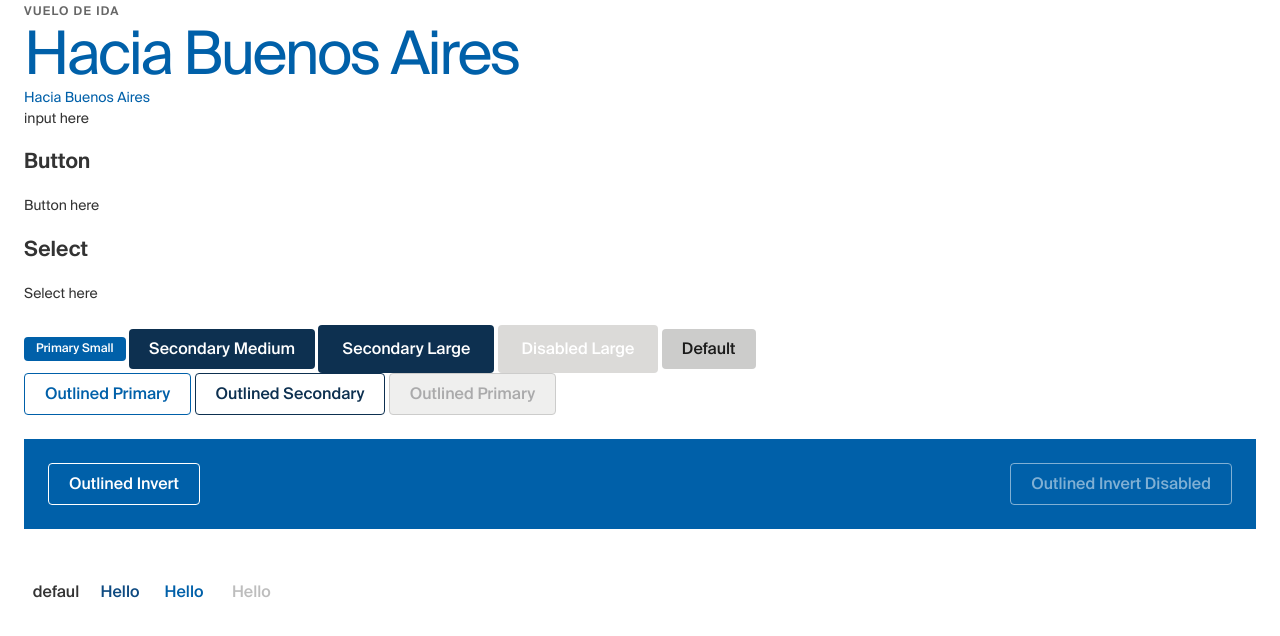
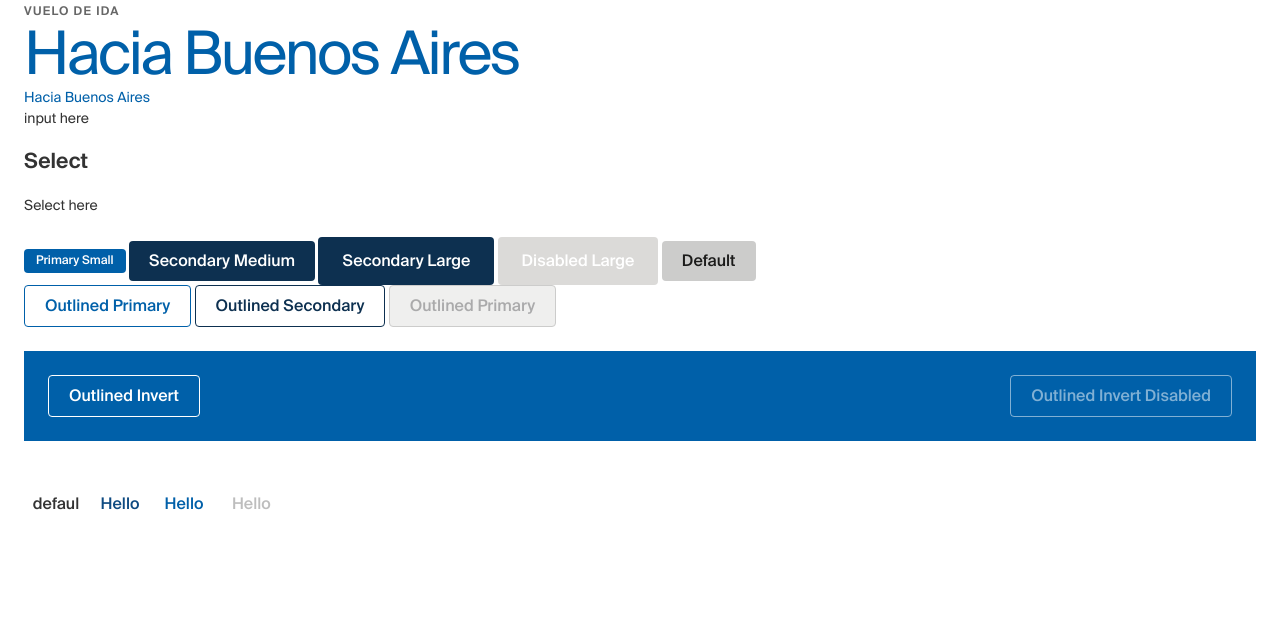
Before and after one commit to santiago86/testcomponents, a React (Create React App) app: page / in a window 1280 px wide. Shown: the top 636 px of the page. Built offline with nearby package versions, Linux system fonts and the light colour scheme.

Commit message:
add proptypes and rules

```diff
--- a/package.json
+++ b/package.json
@@ -8,6 +8,7 @@
     "@testing-library/jest-dom": "^5.7.0",
     "@testing-library/react": "^10.0.4",
     "@testing-library/user-event": "^7.1.2",
+    "prop-types": "^15.7.2",
     "react": "^16.13.1",
     "react-dom": "^16.13.1",
     "react-scripts": "3.4.1"
--- a/src/App.js
+++ b/src/App.js
@@ -1,55 +1,52 @@
 import React from "react"
 import Box from "@material-ui/core/Box"
-import Button from "@material-ui/core/Button"
-import Typography from "@material-ui/core/Typography"
 import Container from "@material-ui/core/Container"
 
 import InputCo from "./components/inputCo"
 import ButtonCo from "./components/buttonCo"
 import SelectCo from "./components/selectCo"
+import TypographyCo from "./components/typographyCo"
 
 function App() {
   return (
     <div className="App">
       <Container max-width="lg">
         <header className="App-header">
-          <Typography component="span" variant="overline">
+          <TypographyCo component="span" variant="overline">
             Vuelo de ida
-          </Typography>
-          <Typography variant="h1" component="h1" color="primary">
+          </TypographyCo>
+          <TypographyCo variant="h1" component="h1" color="primary">
             Hacia Buenos Aires
-          </Typography>
-          <Typography variant="body2" component="span" color="primary">
+          </TypographyCo>
+          <TypographyCo variant="body2" component="span" color="primary">
             Hacia Buenos Aires
-          </Typography>
+          </TypographyCo>
           <InputCo />
-          <h2>Button </h2>
-          <ButtonCo />
           <h2> Select </h2>
           <SelectCo />
           <br />
-          <Button variant="contained" size="small" color="primary">
+          <ButtonCo variant="contained" size="small" color="primary">
             Primary Small
-          </Button>{" "}
-          <Button variant="contained" color="secondary">
+          </ButtonCo>{" "}
+          <ButtonCo variant="contained" color="secondary">
             Secondary Medium
-          </Button>{" "}
-          <Button variant="contained" size="large" color="secondary">
+          </ButtonCo>{" "}
+          <ButtonCo variant="contained" size="large" color="secondary">
             Secondary Large
-          </Button>{" "}
-          <Button variant="contained" size="large" color="secondary" disabled>
+          </ButtonCo>{" "}
+          <ButtonCo variant="contained" size="large" color="secondary" disabled>
             Disabled Large
-          </Button>{" "}
-          <Button variant="contained">Default</Button> <br />
-          <Button variant="outlined" color="primary">
+          </ButtonCo>{" "}
+          <ButtonCo variant="contained">Default</ButtonCo> <br />
+          <ButtonCo variant="outlined" color="primary">
             Outlined Primary
-          </Button>{" "}
-          <Button color="secondary" variant="outlined">
+          </ButtonCo>{" "}
+          <ButtonCo color="secondary" variant="outlined">
             Outlined Secondary
-          </Button>{" "}
-          <Button variant="outlined" color="primary" disabled>
+          </ButtonCo>{" "}
+          <ButtonCo variant="outlined" color="primary" disabled>
             Outlined Primary
-          </Button>{" "}
+          </ButtonCo>{" "}
           <Box
             display="flex"
             justifyContent="space-between"
@@ -57,20 +54,20 @@ function App() {
             p={3}
             my={3}
           >
-            <Button variant="outlined" size="medium">
+            <ButtonCo variant="outlined" size="medium">
               Outlined Invert
-            </Button>
-            <Button variant="outlined" disabled>
+            </ButtonCo>
+            <ButtonCo variant="outlined" disabled>
               Outlined Invert Disabled
-            </Button>{" "}
+            </ButtonCo>{" "}
           </Box>
           <br />
-          <Button>defaul</Button>
-          <Button color="secondary">Hello</Button>
-          <Button color="primary">Hello</Button>{" "}
-          <Button color="secondary" disabled>
+          <ButtonCo>defaul</ButtonCo>
+          <ButtonCo color="secondary">Hello</ButtonCo>
+          <ButtonCo color="primary">Hello</ButtonCo>{" "}
+          <ButtonCo color="secondary" disabled>
             Hello
-          </Button>
+          </ButtonCo>
         </header>
       </Container>
     </div>
--- a/src/components/buttonCo.js
+++ b/src/components/buttonCo.js
@@ -1,7 +1,14 @@
 import React from "react"
+import Button from "@material-ui/core/Button"
+import PropTypes from "prop-types"
 
-function ButtonCo() {
-  return <div>Button here</div>
+function ButtonCo(props) {
+  const { children } = props
+  return <Button {...props}> {children} </Button>
+}
+
+ButtonCo.propTypes = {
+  children: PropTypes.node.isRequired,
 }
 
 export default ButtonCo
--- /dev/null
+++ b/src/components/typographyCo.js
@@ -0,0 +1,15 @@
+import React from "react"
+import PropTypes from "prop-types"
+
+import Typography from "@material-ui/core/Typography"
+
+function TypographyCo(props) {
+  const { children } = props
+  return <Typography {...props}>{children}</Typography>
+}
+
+TypographyCo.propTypes = {
+  children: PropTypes.node.isRequired,
+}
+
+export default TypographyCo
```
Also changed, not shown: 1 other file (tests, documents, lock files or other folders).
